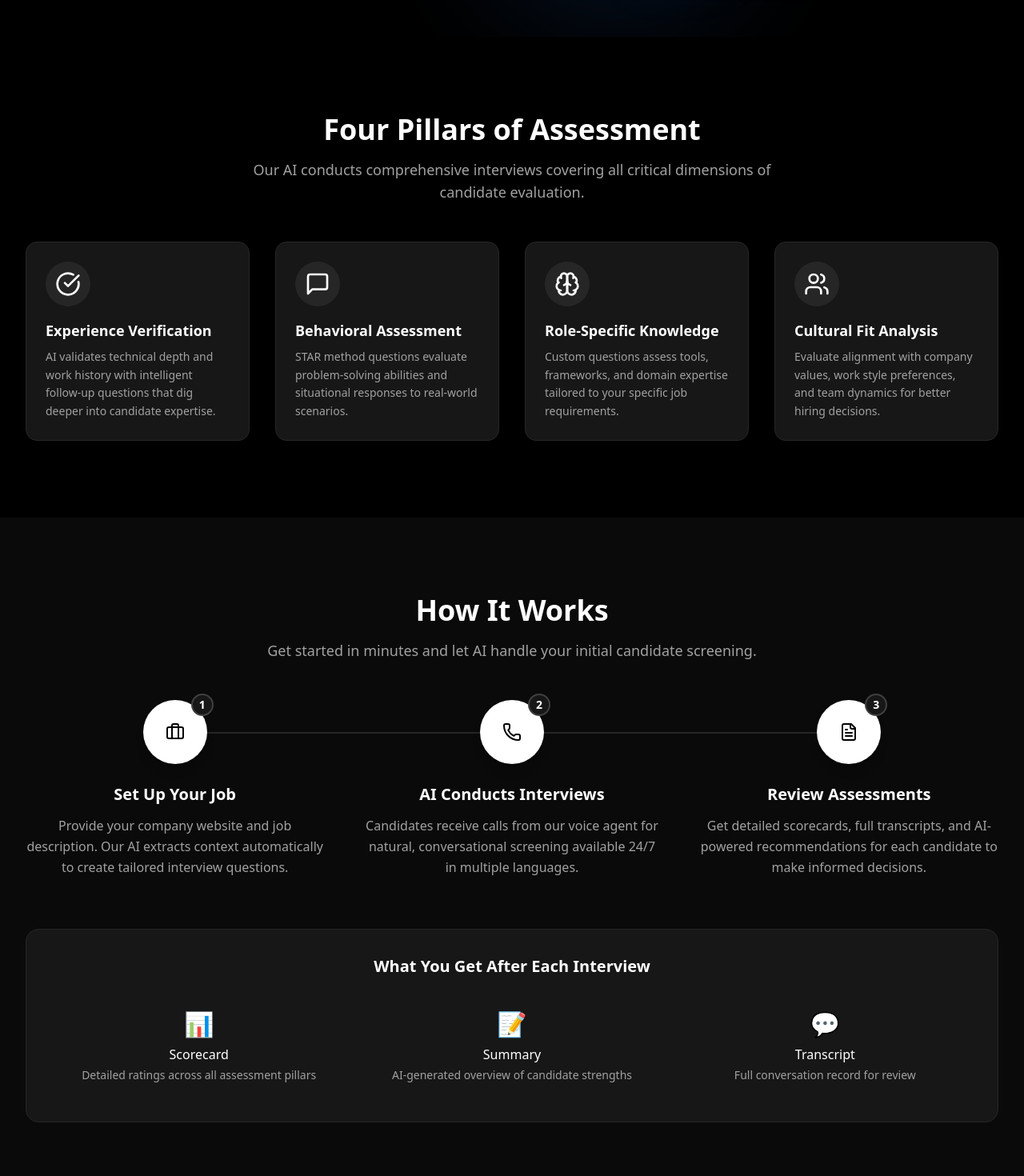
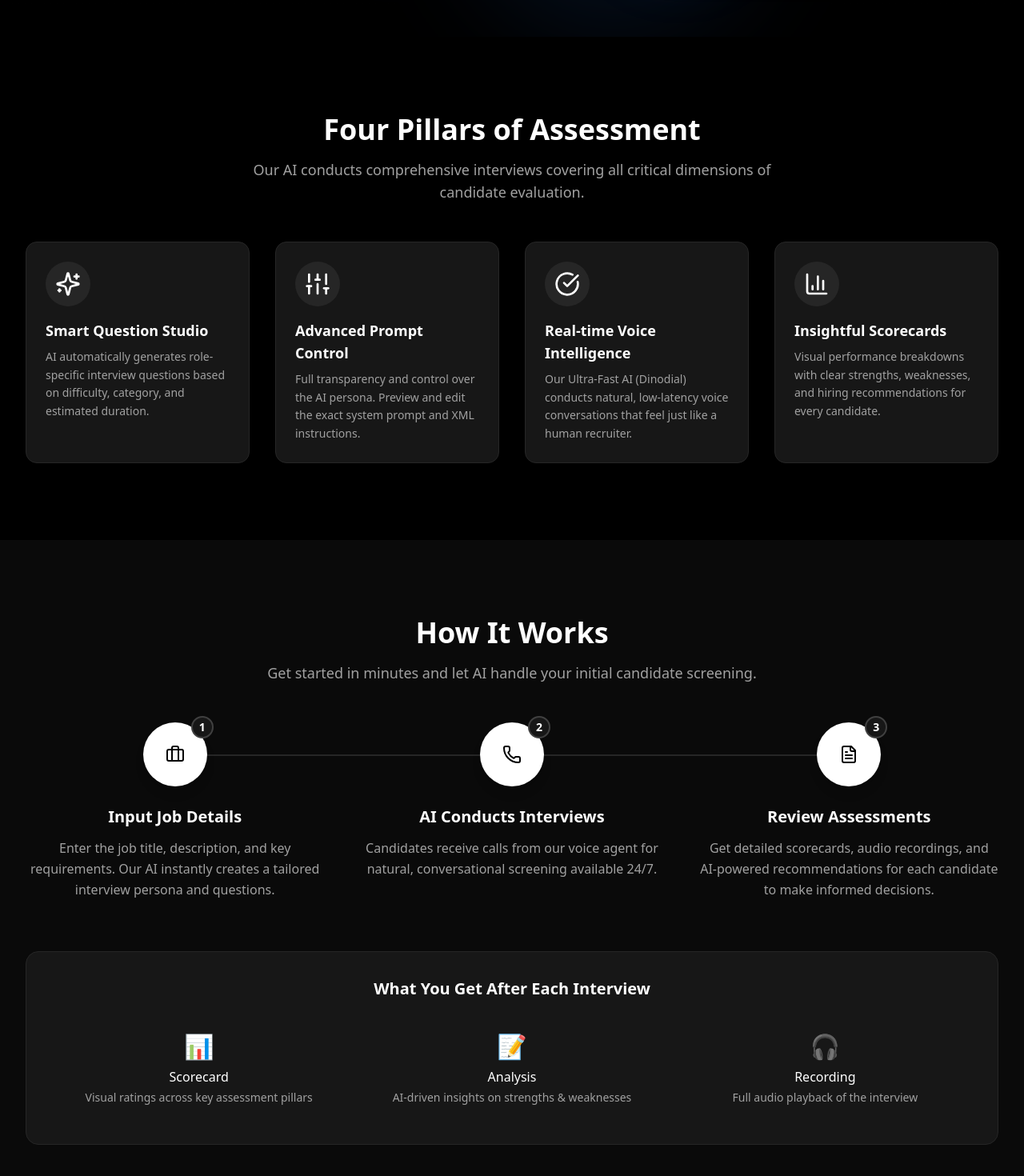
Before and after one commit to programmerraja/HiringAI, a React (Vite) app in the folder client/: page / in a window 1280 px wide. Shown: the part 560-2030 px from the top of the page at 80% size. Built offline with nearby package versions, Linux system fonts and the light colour scheme; no server answers.

Commit message:
updated landing

```diff
--- a/client/src/components/landing/FeaturesSection.tsx
+++ b/client/src/components/landing/FeaturesSection.tsx
@@ -1,4 +1,4 @@
-import { CheckCircle, MessageSquare, Brain, Users } from "lucide-react";
+import { CheckCircle, Sparkles, Sliders, BarChart3 } from "lucide-react";
 
 interface Feature {
   icon: React.ReactNode;
@@ -8,28 +8,28 @@ interface Feature {
 
 const features: Feature[] = [
   {
-    icon: <CheckCircle className="h-6 w-6 sm:h-8 sm:w-8 text-white" />,
-    title: "Experience Verification",
+    icon: <Sparkles className="h-6 w-6 sm:h-8 sm:w-8 text-white" />,
+    title: "Smart Question Studio",
     description:
-      "AI validates technical depth and work history with intelligent follow-up questions that dig deeper into candidate expertise.",
+      "AI automatically generates role-specific interview questions based on difficulty, category, and estimated duration.",
   },
   {
-    icon: <MessageSquare className="h-6 w-6 sm:h-8 sm:w-8 text-white" />,
-    title: "Behavioral Assessment",
+    icon: <Sliders className="h-6 w-6 sm:h-8 sm:w-8 text-white" />,
+    title: "Advanced Prompt Control",
     description:
-      "STAR method questions evaluate problem-solving abilities and situational responses to real-world scenarios.",
+      "Full transparency and control over the AI persona. Preview and edit the exact system prompt and XML instructions.",
   },
   {
-    icon: <Brain className="h-6 w-6 sm:h-8 sm:w-8 text-white" />,
-    title: "Role-Specific Knowledge",
+    icon: <CheckCircle className="h-6 w-6 sm:h-8 sm:w-8 text-white" />,
+    title: "Real-time Voice Intelligence",
     description:
-      "Custom questions assess tools, frameworks, and domain expertise tailored to your specific job requirements.",
+      "Our Ultra-Fast AI (Dinodial) conducts natural, low-latency voice conversations that feel just like a human recruiter.",
   },
   {
-    icon: <Users className="h-6 w-6 sm:h-8 sm:w-8 text-white" />,
-    title: "Cultural Fit Analysis",
+    icon: <BarChart3 className="h-6 w-6 sm:h-8 sm:w-8 text-white" />,
+    title: "Insightful Scorecards",
     description:
-      "Evaluate alignment with company values, work style preferences, and team dynamics for better hiring decisions.",
+      "Visual performance breakdowns with clear strengths, weaknesses, and hiring recommendations for every candidate.",
   },
 ];
 
--- a/client/src/components/landing/HowItWorksSection.tsx
+++ b/client/src/components/landing/HowItWorksSection.tsx
@@ -10,23 +10,23 @@ interface Step {
 const steps: Step[] = [
   {
     number: 1,
-    title: "Set Up Your Job",
+    title: "Input Job Details",
     description:
-      "Provide your company website and job description. Our AI extracts context automatically to create tailored interview questions.",
+      "Enter the job title, description, and key requirements. Our AI instantly creates a tailored interview persona and questions.",
     icon: <Briefcase className="h-5 w-5 sm:h-6 sm:w-6 text-black" />,
   },
   {
     number: 2,
     title: "AI Conducts Interviews",
     description:
-      "Candidates receive calls from our voice agent for natural, conversational screening available 24/7 in multiple languages.",
+      "Candidates receive calls from our voice agent for natural, conversational screening available 24/7.",
     icon: <Phone className="h-5 w-5 sm:h-6 sm:w-6 text-black" />,
   },
   {
     number: 3,
     title: "Review Assessments",
     description:
-      "Get detailed scorecards, full transcripts, and AI-powered recommendations for each candidate to make informed decisions.",
+      "Get detailed scorecards, audio recordings, and AI-powered recommendations for each candidate to make informed decisions.",
     icon: <FileText className="h-5 w-5 sm:h-6 sm:w-6 text-black" />,
   },
 ];
@@ -85,21 +85,21 @@ export function HowItWorksSection() {
               <div className="text-2xl sm:text-3xl mb-1.5 sm:mb-2">📊</div>
               <h4 className="font-medium text-white text-sm sm:text-base">Scorecard</h4>
               <p className="text-xs sm:text-sm text-neutral-400 mt-1">
-                Detailed ratings across all assessment pillars
+                Visual ratings across key assessment pillars
               </p>
             </div>
             <div className="text-center p-3 sm:p-4">
               <div className="text-2xl sm:text-3xl mb-1.5 sm:mb-2">📝</div>
-              <h4 className="font-medium text-white text-sm sm:text-base">Summary</h4>
+              <h4 className="font-medium text-white text-sm sm:text-base">Analysis</h4>
               <p className="text-xs sm:text-sm text-neutral-400 mt-1">
-                AI-generated overview of candidate strengths
+                AI-driven insights on strengths & weaknesses
               </p>
             </div>
             <div className="text-center p-3 sm:p-4">
-              <div className="text-2xl sm:text-3xl mb-1.5 sm:mb-2">💬</div>
-              <h4 className="font-medium text-white text-sm sm:text-base">Transcript</h4>
+              <div className="text-2xl sm:text-3xl mb-1.5 sm:mb-2">🎧</div>
+              <h4 className="font-medium text-white text-sm sm:text-base">Recording</h4>
               <p className="text-xs sm:text-sm text-neutral-400 mt-1">
-                Full conversation record for review
+                Full audio playback of the interview
               </p>
             </div>
           </div>
```
